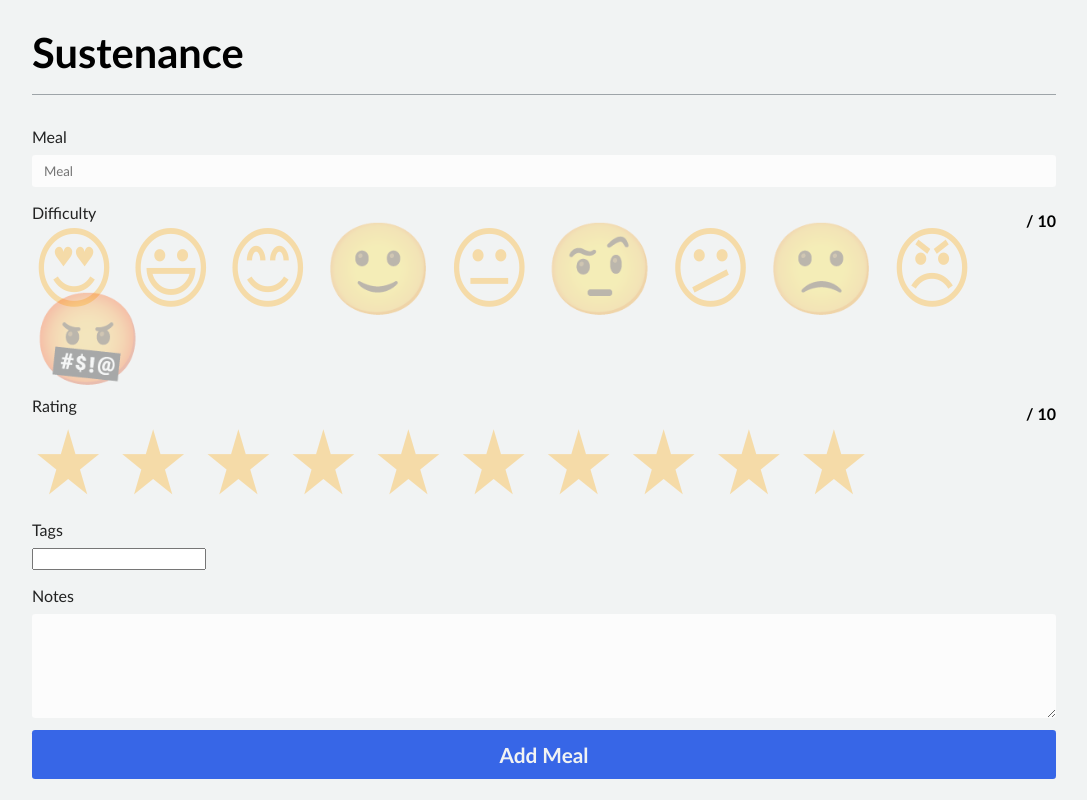
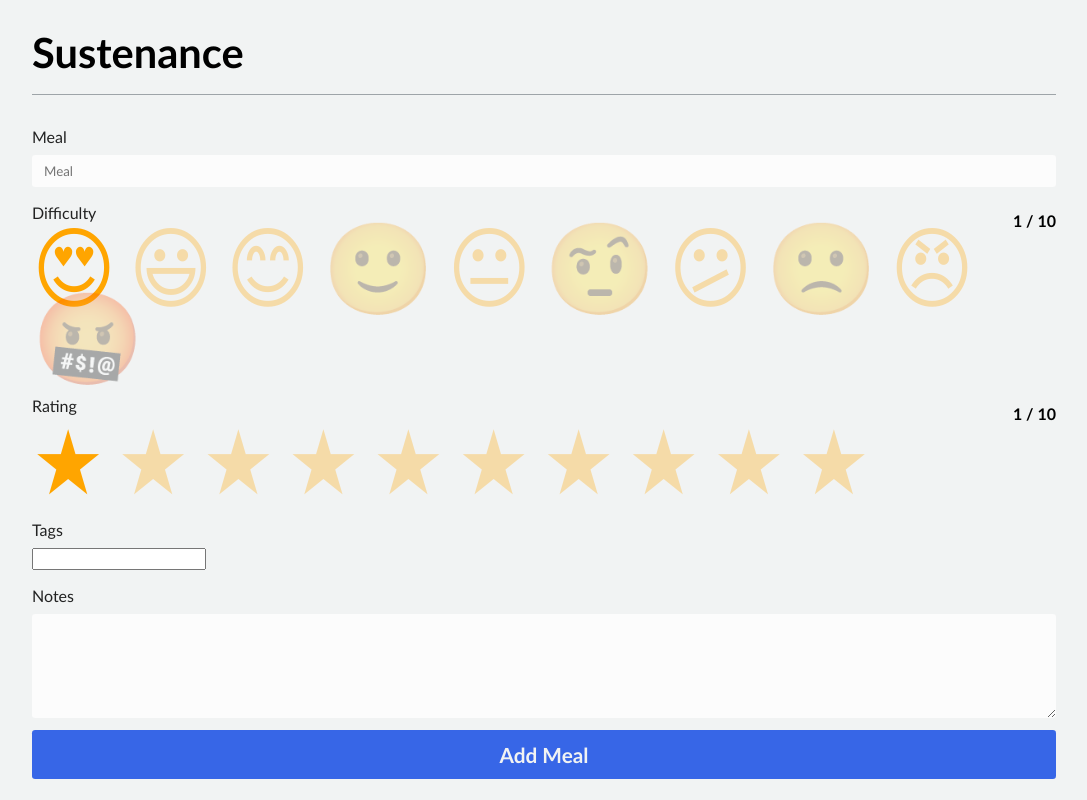
Before and after one commit to david-webber/sustenance, a Vue app: page /#/ in a window 1280 px wide. Shown: the top 800 px of the page, without its empty margins (96-1183 px from the left). Built offline with nearby package versions, Linux system fonts and the light colour scheme.

Commit message:
feat: :sparkles: Default feature ref to 1 to match parent state, add transition

```diff
--- a/src/components/RadioStars.vue
+++ b/src/components/RadioStars.vue
@@ -59,7 +59,7 @@ export default defineComponent({
     }
   },
   setup(props) {
-    const selectedVal = ref(0)
+    const selectedVal = ref(1)
 
     const icons = computed(() => {
       return props.icon.split(',')
@@ -101,6 +101,7 @@ export default defineComponent({
     opacity: 0;
     ~ label {
       opacity: 0.3;
+      transition: all ease 0.3s;
     }
     &:checked ~ label {
       opacity: 1;
```
